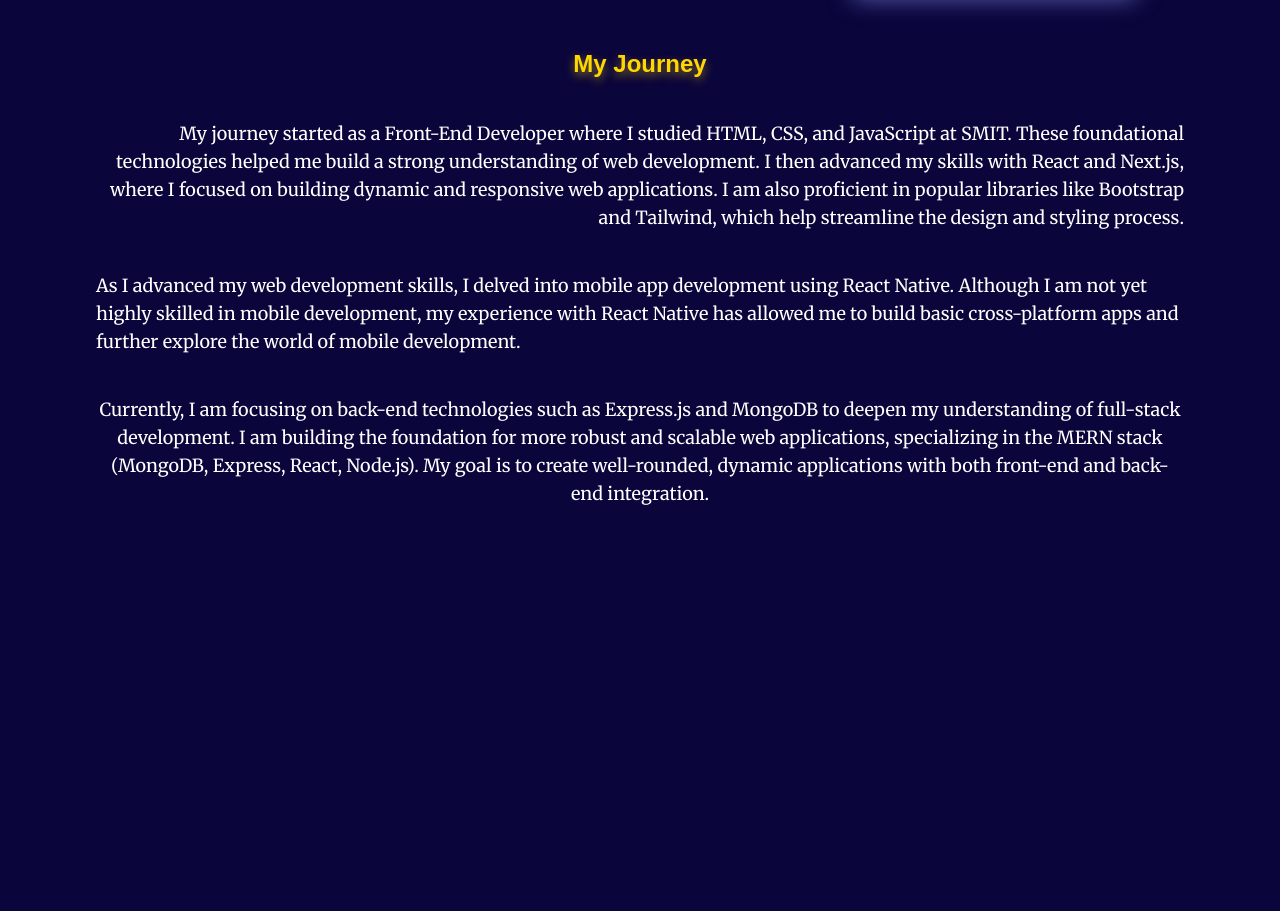
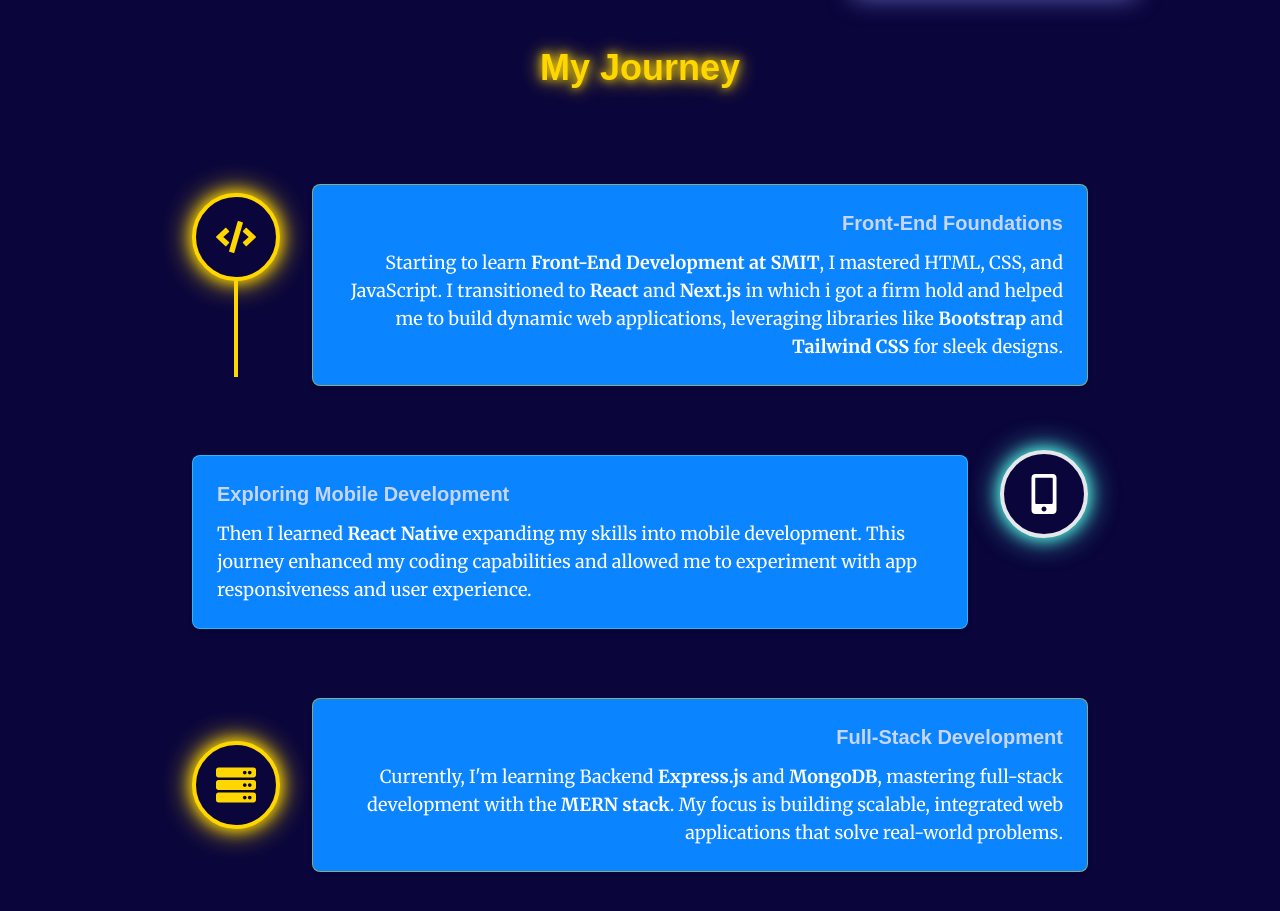
Before and after one commit to ZaidAsif/portfolio, a Next.js app: page / in a window 1280 px wide. Shown: the part 1319-2230 px from the top of the page. Before the commit the page ends 1891 px from the top, so only its background shows below. Built offline with nearby package versions, Linux system fonts and the light colour scheme; what tailwindcss-motion would draw is missing.

Commit message:
about section completed with full responsiveness and comments

```diff
--- a/src/components/about.tsx
+++ b/src/components/about.tsx
@@ -1,6 +1,8 @@
 'use client'
 
 import { Roboto, Merriweather, Poppins } from 'next/font/google';
+import { FaCode, FaMobileAlt, FaServer } from 'react-icons/fa';
+
 
 const roboto = Roboto({
     subsets: ['latin'],
@@ -34,7 +36,12 @@
                 <div className={`md:flex md:justify-around`}>
                     <div className={`gap-4 flex flex-col md:justify-evenly`}>
                         <h2 className={`text-2xl md:text-5xl text-center font-mono`}> <span className='text-red-300'>Web</span> & <span className='text-orange-300'>App</span> Developer</h2>
-                <p style={{color: '#71738e'}} className={`text-xl md:text-2xl text-center font-bold  ${roboto.className}`}>I am a young ambitious teen thriving for success in this field</p>
+                        <p style={{ color: '#71738e' }} className={`text-xl md:text-2xl text-center font-bold  ${roboto.className}`}>I am a young ambitious teen thriving for success in this field</p>
+                        <div className="mt-4">
+                            <blockquote className="text-lg font-semibold text-gray-200 italic border-l-4 border-teal-400 pl-4">
+                                “First, solve the problem. Then, write the code" – John Johnson
+                            </blockquote>
+                        </div>
                     </div>
                     <div
                         className={`flex justify-center md:w-80`}
@@ -54,36 +61,81 @@
                 </div>
             </div>
 
-        <div className="flex flex-col gap-6 md:justify-center md:items-center">
-        <div className="flex flex-col gap-6 md:gap-10">
+            <div className="absolute inset-0 -z-10 bg-gradient-to-b from-[rgb(111, 99, 223)] via-[rgba(54, 52, 52, 0.9)] to-[rgb(44, 37, 116)]"></div>
+
             <h3
-            className="text-2xl font-semibold text-center text-accent"
-            style={{ textShadow: '0 4px 10px rgba(255, 215, 0, 0.5)' }}
-          >My Journey</h3>
+                className="text-4xl font-bold text-center mb-12 text-accent"
+                style={{ textShadow: "0 0 10px var(--accent), 0 0 20px var(--accent)" }}
+            >
+                My Journey
+            </h3>
 
-          <div className=''>
-            <p className={`text-md md:text-lg text-right ${merriweather.className}`}>
-              My journey started as a Front-End Developer where I studied HTML, CSS, and JavaScript at SMIT. These foundational
-              technologies helped me build a strong understanding of web development. I then advanced my skills with React and Next.js,
-              where I focused on building dynamic and responsive web applications. I am also proficient in popular libraries like
-              Bootstrap and Tailwind, which help streamline the design and styling process.
+            <div className="flex flex-col gap-16 items-center">
+                <div className="flex flex-col md:flex-row gap-8 items-center w-full max-w-4xl">
+                    {/* Icon */}
+                    <div className="relative flex flex-col items-center">
+                        <div
+                            className="hover:motion-preset-spin motion-ease-spring-bounciest flex-shrink-0 p-5 rounded-full shadow-lg border-4 border-accent bg-[rgba(10,5,59,1)] text-accent"
+                            style={{
+                                boxShadow: "0 0 15px var(--accent), 0 0 30px var(--accent)",
+                            }}
+                        >
+                            <FaCode size={40} />
+                        </div>
+                        <div className="hidden md:block w-1 bg-accent h-24"></div>
+                    </div>
+                    {/* Content */}
+                    <div className="bg-primary shadow-md p-6 rounded-lg flex-1 text-center md:text-right border border-[rgba(255,215,0,0.5)]">
+                        <h4 className="text-xl font-semibold text-[#c8d6f6] mb-3">Front-End Foundations</h4>
+                        <p className={`text-md md:text-lg ${merriweather.className}`}>
+                            Starting to learn <strong>Front-End Development at SMIT</strong>, I mastered HTML, CSS, and JavaScript. I transitioned to
+                            <strong> React</strong> and <strong>Next.js</strong> in which i got a firm hold and helped me to build dynamic web applications, leveraging libraries like
+                            <strong> Bootstrap</strong> and <strong>Tailwind CSS</strong> for sleek designs.
                         </p>
                     </div>
+                </div>
 
-          <div>
-            <p className={`text-md md:text-lg text-left ${merriweather.className}`}>
-              As I advanced my web development skills, I delved into mobile app development using React Native. Although I am not
-              yet highly skilled in mobile development, my experience with React Native has allowed me to build basic cross-platform
-              apps and further explore the world of mobile development.
+                <div className="flex flex-col md:flex-row-reverse gap-8 items-center w-full max-w-4xl">
+                    {/* Icon */}
+                    <div className="relative flex flex-col items-center">
+                        <div
+                            className="flex-shrink-0 p-5 rounded-full shadow-lg border-4 border-extra bg-[rgba(10,5,59,1)] text-extra"
+                            style={{
+                                boxShadow: "0 0 15px var(--extra), 0 0 30px var(--extra)",
+                            }}
+                        >
+                            <FaMobileAlt className='hover:motion-preset-oscillate motion-ease-spring-bounciest ' size={40} />
+                        </div>
+                        <div className="hidden md:block w-1 bg-extra h-24"></div>
+                    </div>
+                    {/* Content */}
+                    <div className="bg-primary shadow-md p-6 rounded-lg flex-1 text-center md:text-left border border-[rgba(82,238,223,0.5)]">
+                        <h4 className="text-xl font-semibold text-[#c8d6f6] mb-3">Exploring Mobile Development</h4>
+                        <p className={`text-md md:text-lg ${merriweather.className}`}>
+                            Then I learned <strong>React Native</strong> expanding my skills into mobile development. This journey enhanced my
+                            coding capabilities and allowed me to experiment with app responsiveness and user experience.
                         </p>
                     </div>
+                </div>
 
-          <div>
-            <p className={`text-md md:text-lg text-center ${merriweather.className}`}>
-              Currently, I am focusing on back-end technologies such as Express.js and MongoDB to deepen my understanding of full-stack
-              development. I am building the foundation for more robust and scalable web applications, specializing in the MERN stack
-              (MongoDB, Express, React, Node.js). My goal is to create well-rounded, dynamic applications with both front-end and
-              back-end integration.
+                <div className="flex flex-col md:flex-row gap-8 items-center w-full max-w-4xl">
+                    {/* Icon */}
+                    <div className="relative flex flex-col items-center">
+                        <div
+                            className="flex-shrink-0 p-5 rounded-full shadow-lg border-4 border-accent bg-[rgba(10,5,59,1)] text-accent"
+                            style={{
+                                boxShadow: "0 0 15px var(--accent), 0 0 30px var(--accent)",
+                            }}
+                        >
+                            <FaServer className='hover:motion-preset-blink motion-ease-spring-bounciest ' size={40} />
+                        </div>
+                    </div>
+                    {/* Content */}
+                    <div className="bg-primary shadow-md p-6 rounded-lg flex-1 text-center md:text-right border border-[rgba(255,215,0,0.5)]">
+                        <h4 className="text-xl font-semibold text-[#c8d6f6] mb-3">Full-Stack Development</h4>
+                        <p className={`text-md md:text-lg ${merriweather.className}`}>
+                            Currently, I'm learning Backend <strong>Express.js</strong> and <strong>MongoDB</strong>, mastering full-stack development with the
+                            <strong> MERN stack</strong>. My focus is building scalable, integrated web applications that solve real-world problems.
                         </p>
                     </div>
                 </div>
```
Lines whose indentation alone changed are shown as unchanged.
